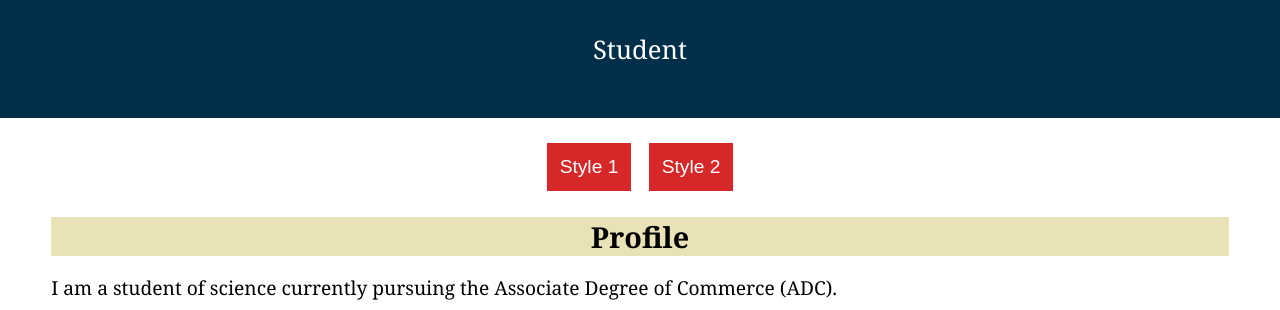
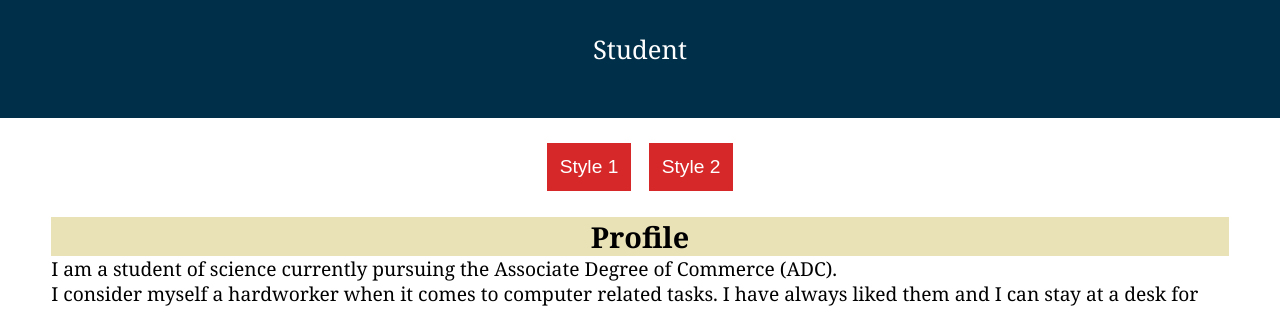
Before and after one commit to Asura2001/resume, a plain HTML site: page index.html in a window 1280 px wide. Shown: the part 427-737 px from the top of the page. Drawn offline with Linux system fonts and the light colour scheme.

Commit message:
Update style1.css

```diff
--- a/style1.css
+++ b/style1.css
@@ -66,9 +66,8 @@ ul {
 
 .profile p {
   text-align: left;
-  margin-left: 4vw;
+  margin: 0 4vw;
   line-height: 2vw;
-  max-width: auto;
 }
 
 .profile ul {
```
